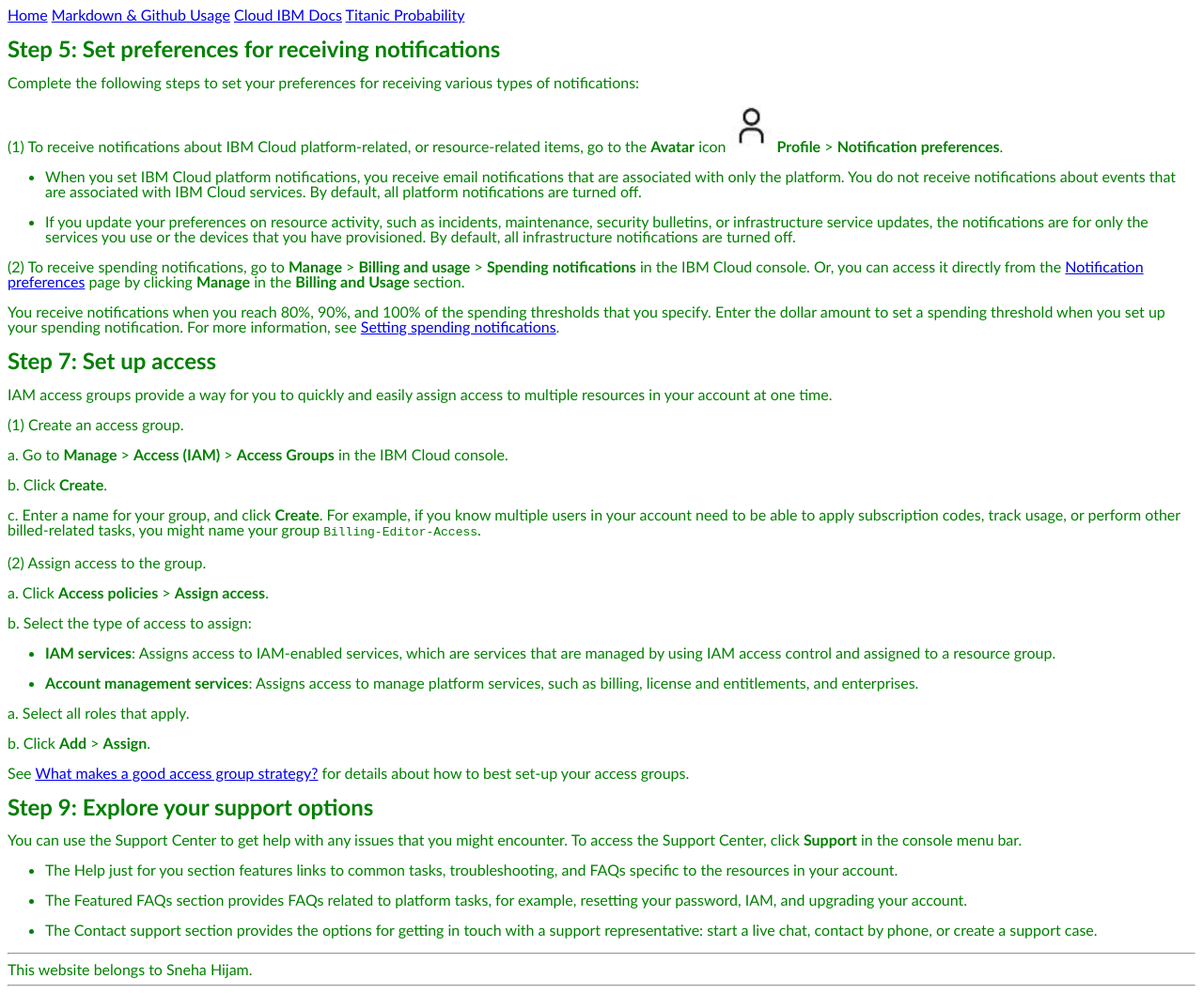
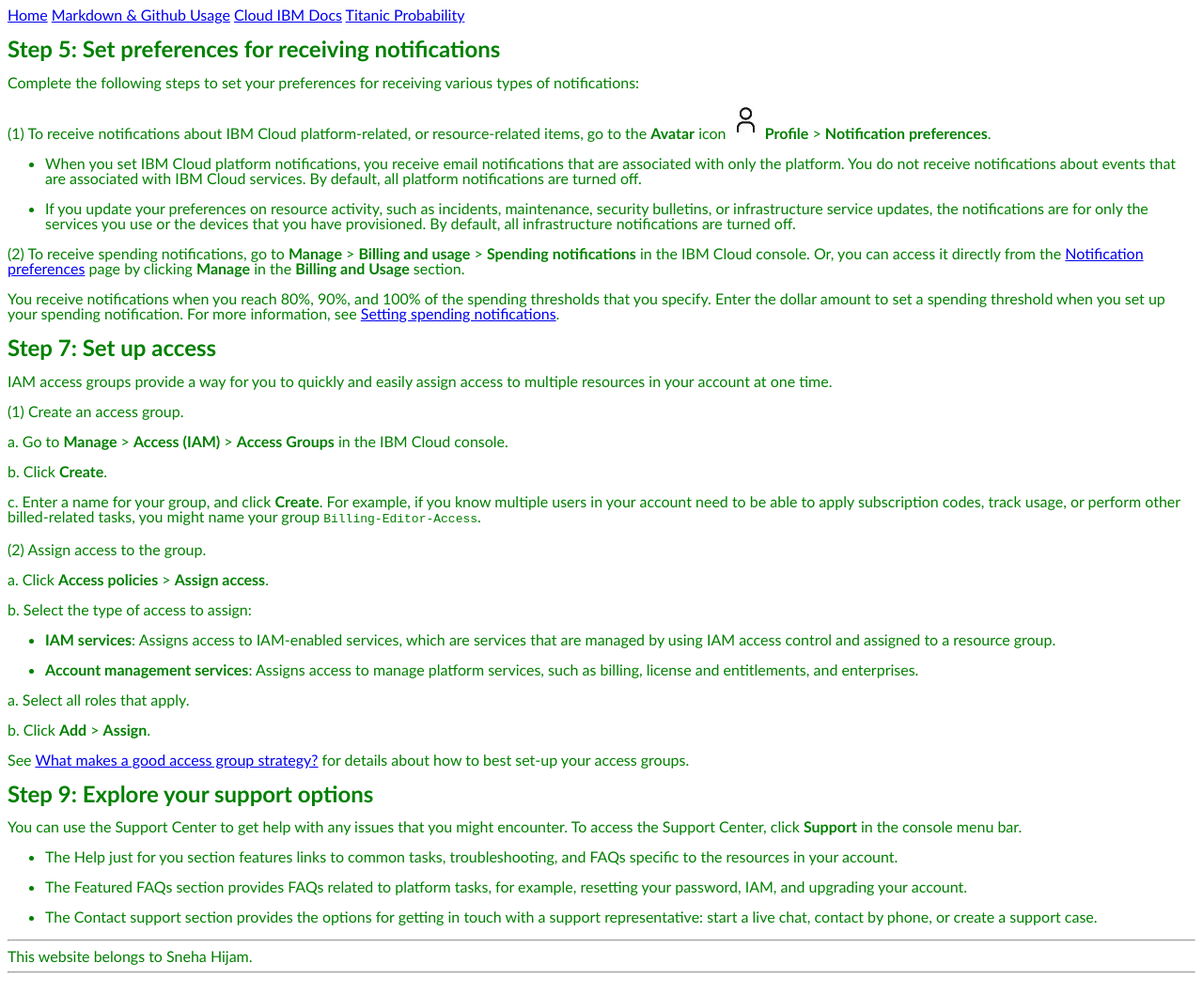
Before and after one commit to SneHijam/SnehaHijam, a Jekyll site: the page built from Cloud IBM Docs.md, in a window 1280 px wide. Shown: the whole page at 94% size. Built offline with Jekyll 4.4.1, drawn with Linux system fonts in a browser that asks for light colours; our own code applies the rules of GitHub Pages for plain Markdown files.

Commit message:
Update Cloud IBM Docs.md

```diff
--- a/Cloud IBM Docs.md
+++ b/Cloud IBM Docs.md
@@ -6,7 +6,7 @@ layout: templates
 
 Complete the following steps to set your preferences for receiving various types of notifications:
 
-(1) To receive notifications about IBM Cloud platform-related, or resource-related items, go to the **Avatar** icon ![Avatar](Avatar.jpg){:height="50px" } **Profile** > **Notification preferences**.
+(1) To receive notifications about IBM Cloud platform-related, or resource-related items, go to the **Avatar** icon ![Avatar](Avatar.jpg) **Profile** > **Notification preferences**.
 
 * When you set IBM Cloud platform notifications, you receive email notifications that are associated with only the platform. You do not receive notifications about events that are associated with IBM Cloud services. By default, all platform notifications are turned off.
 
```
